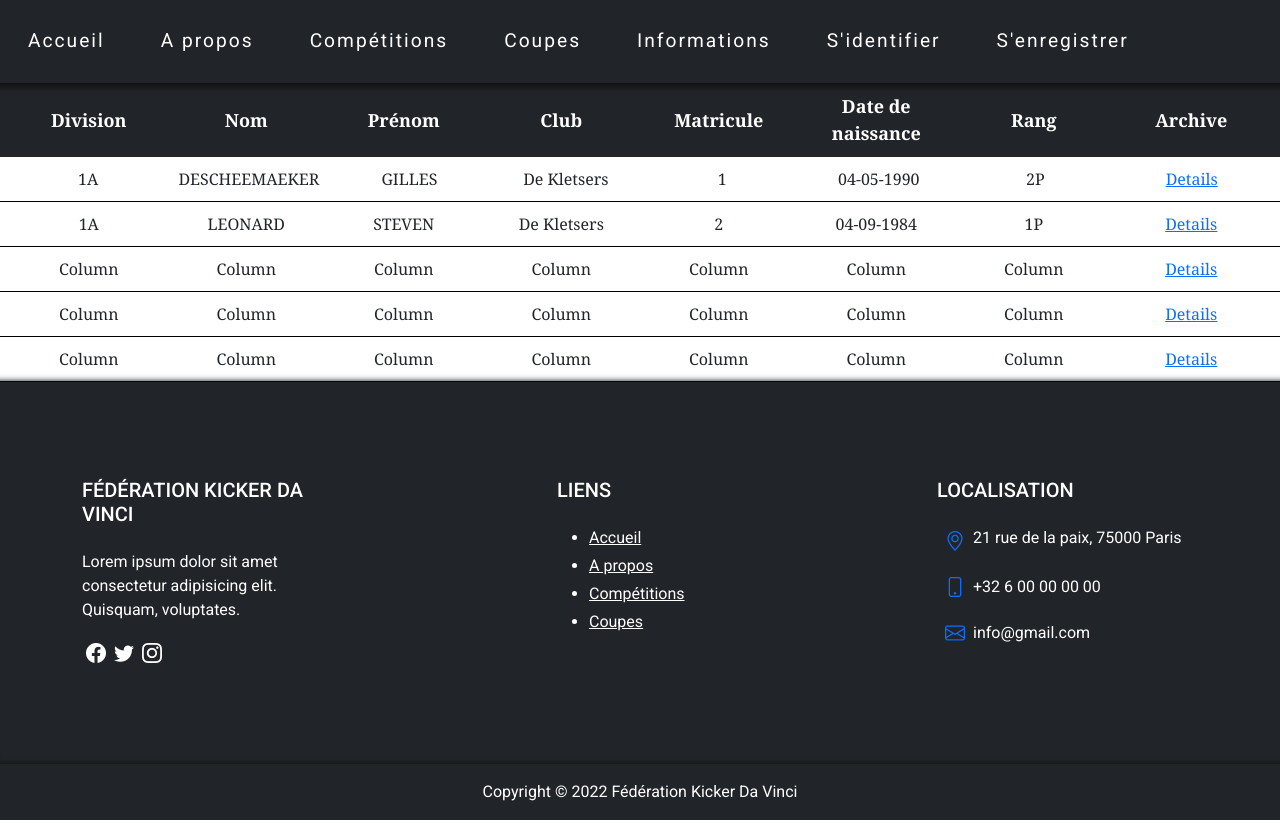
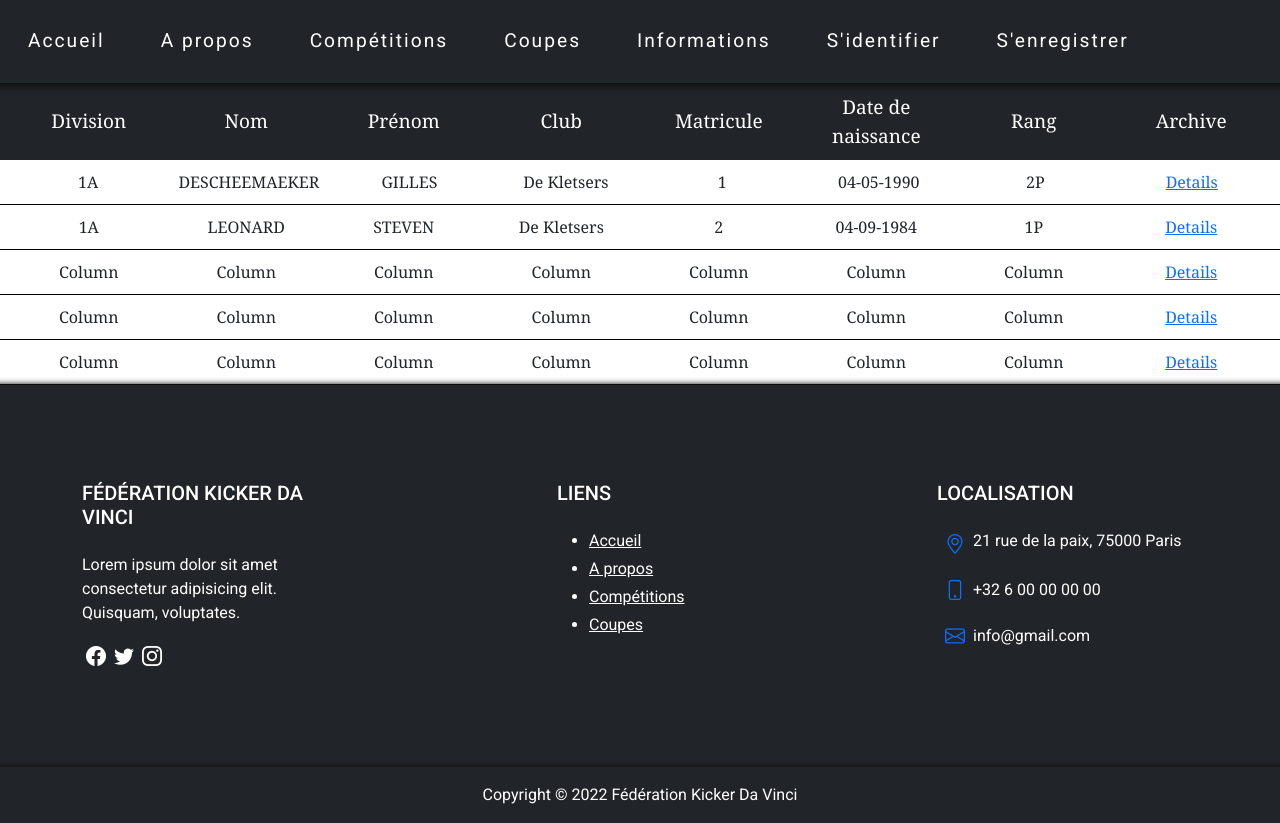
Before and after one commit to maximeVa/PFE_Project, an Angular app in the folder Frontend/: page /listPlayers in a window 1280 px wide. Built offline with nearby package versions, Linux system fonts and the light colour scheme.

Commit message:
little change css

```diff
--- a/Frontend/src/app/list-players/list-players.component.scss
+++ b/Frontend/src/app/list-players/list-players.component.scss
@@ -1,13 +1,11 @@
 .grid_header{
-	font-weight: bold;
-	font-size: 18px;
+	//font-weight: bold;
+	font-size: 19px;
 }
 
 .row {
 	padding: 10px;
 	font-family: Georgia, serif;
-
-
 }
 
 .grid_body {
```
